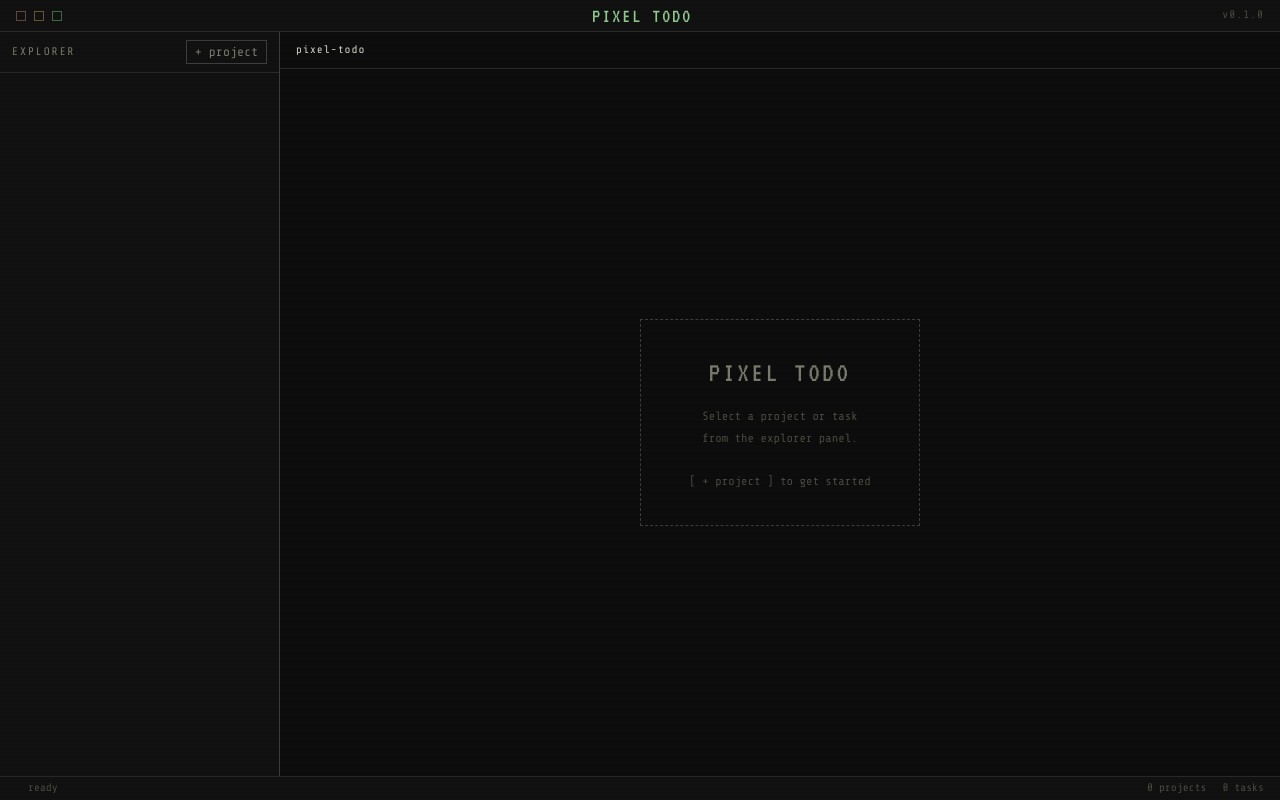
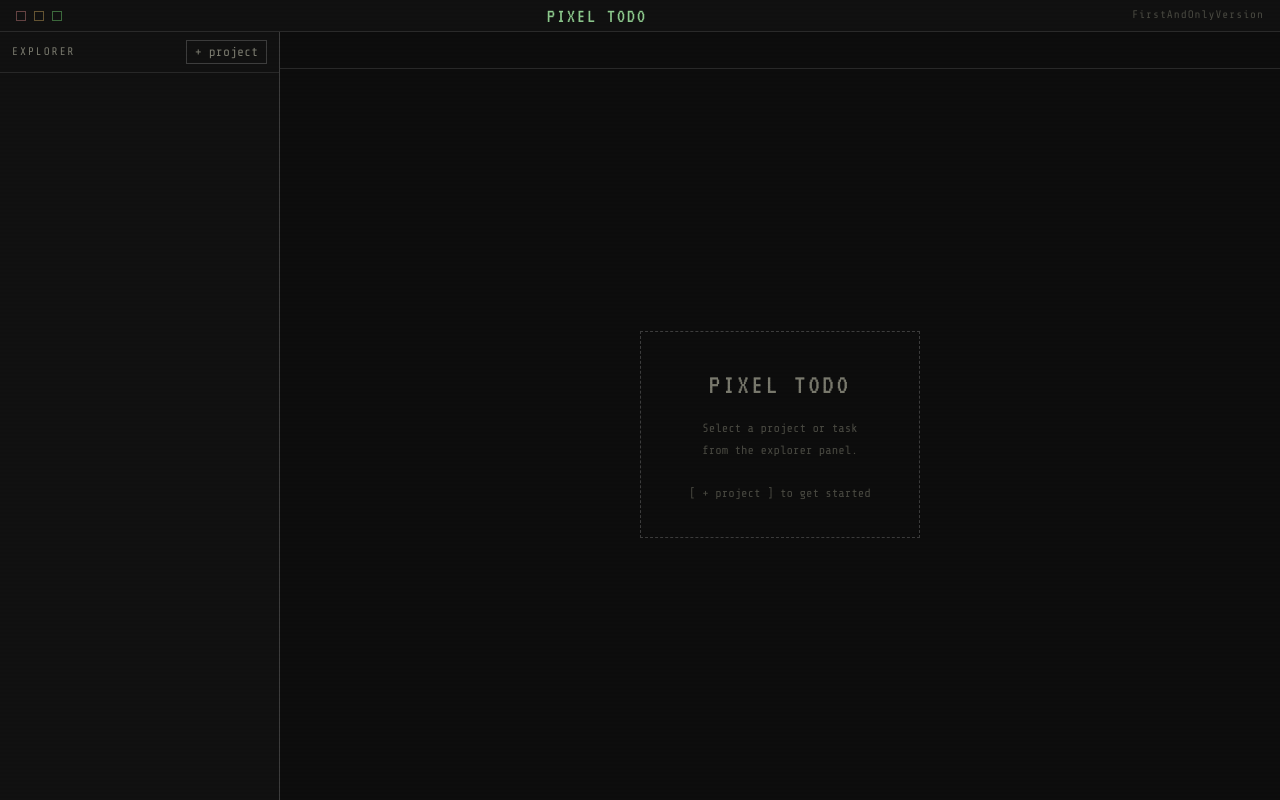
Before and after one commit to surrelsaga/Todo-List, a website built with webpack: page src/template.html in a window 1280 px wide. Built offline with nearby package versions, Linux system fonts and the light colour scheme.

Commit message:
chore: clean up redundant UI elements

```diff
--- a/src/template.html
+++ b/src/template.html
@@ -21,7 +21,7 @@
       <div class="titlebar-dot green"></div>
     </div>
     <div class="titlebar-name">PIXEL TODO</div>
-    <div class="titlebar-version">v0.1.0</div>
+    <div class="titlebar-version">FirstAndOnlyVersion</div>
   </div>
 
   <!-- ═══════════════════════════════════════════════════════════
@@ -57,9 +57,6 @@
       <div class="main-header">
         <!-- YOUR DOM DISPLAYER UPDATES THIS with current path.
              e.g. "Personal / Gym"  or just "Personal" -->
-        <div class="main-breadcrumb" id="breadcrumb">
-          <span>pixel-todo</span>
-        </div>
 
         <!-- YOUR DOM DISPLAYER INJECTS CONTEXTUAL BUTTONS HERE.
              e.g. "+ task" when a project is selected,
@@ -76,27 +73,6 @@
       <div class="main-body" id="mainBody"></div>
     </div>
 
-  </div>
-
-  <!-- ═══════════════════════════════════════════════════════════
-       STATIC: STATUS BAR
-       The bar itself is static.
-       Dynamic: #statusText, #projectCount, #todoCount.
-  ════════════════════════════════════════════════════════════════ -->
-  <div class="statusbar">
-    <div class="statusbar-item">
-      <div class="statusbar-dot"></div>
-      <!-- YOUR ENTRY MODULE UPDATES THIS with operation feedback.
-           e.g. "project saved", "task deleted", "ready" -->
-      <span id="statusText">ready</span>
-    </div>
-    <div class="statusbar-item" style="margin-left:auto;">
-      <!-- YOUR DOM DISPLAYER UPDATES THESE COUNTS. -->
-      <span id="projectCount">0 projects</span>
-    </div>
-    <div class="statusbar-item">
-      <span id="todoCount">0 tasks</span>
-    </div>
   </div>
 
   <!-- ═══════════════════════════════════════════════════════════
```
